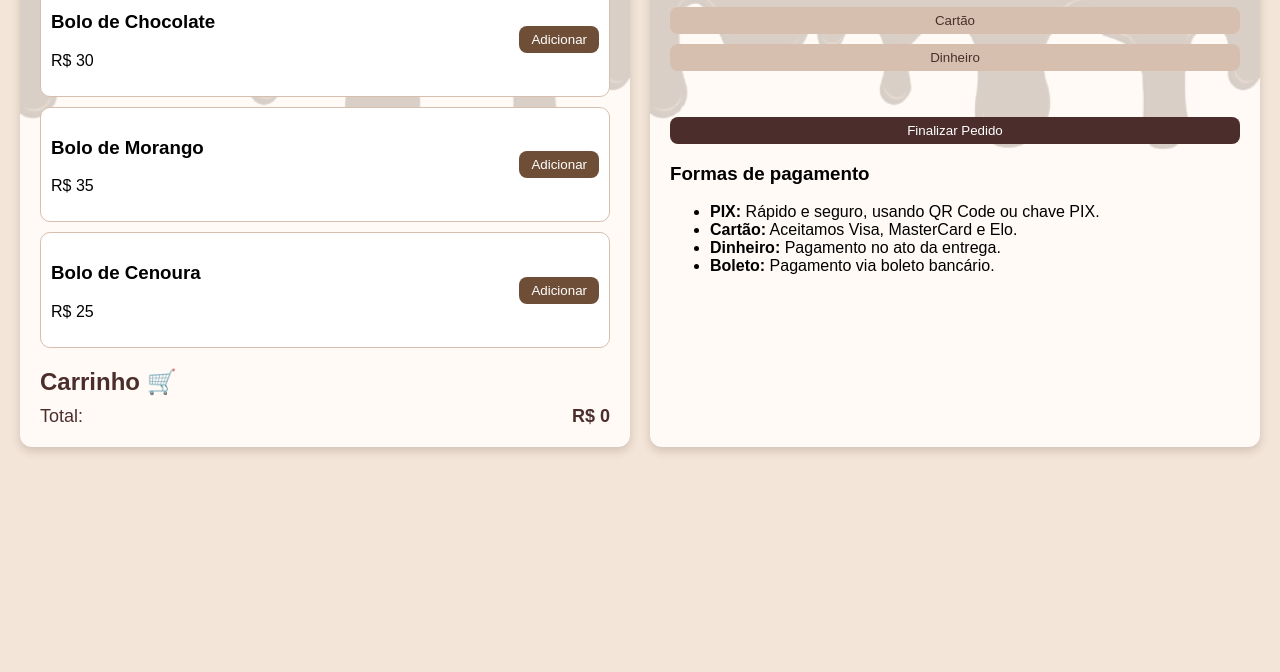
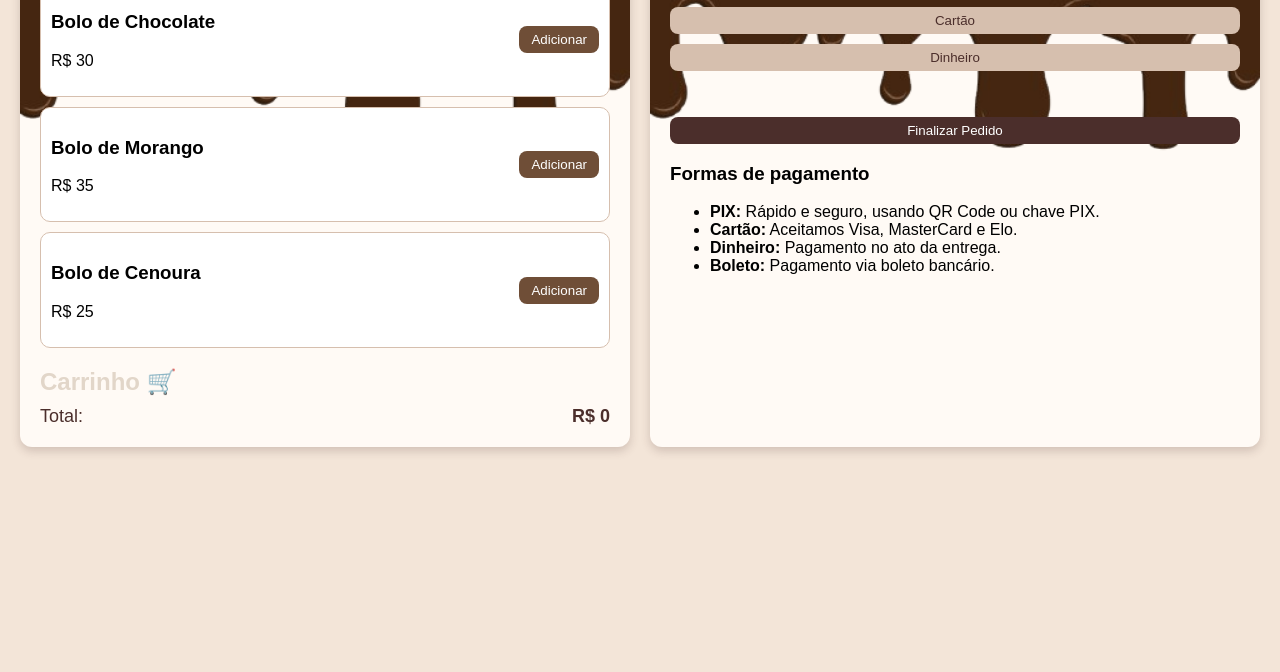
Before and after one commit to joseyty/Unicake, a plain HTML site: page html/carrinho.html in a window 1280 px wide. Shown: the part 128-800 px from the top of the page. Drawn offline with Linux system fonts and the light colour scheme.

Commit message:
ajuste do chocolate

```diff
--- a/css/carrinho.css
+++ b/css/carrinho.css
@@ -13,7 +13,7 @@ body {
 
 h1, h2 {
   margin-bottom: 10px;
-  color: #4b2e2b;
+  color: #E2D6C9;
 }
 
 .box {
@@ -33,7 +33,7 @@ h1, h2 {
   width: 100%;
   height: 100%;
   object-fit: cover;
-  opacity: 0.2;
+  opacity: 1.1;
   z-index: 0;
   pointer-events: none;
 }
```
